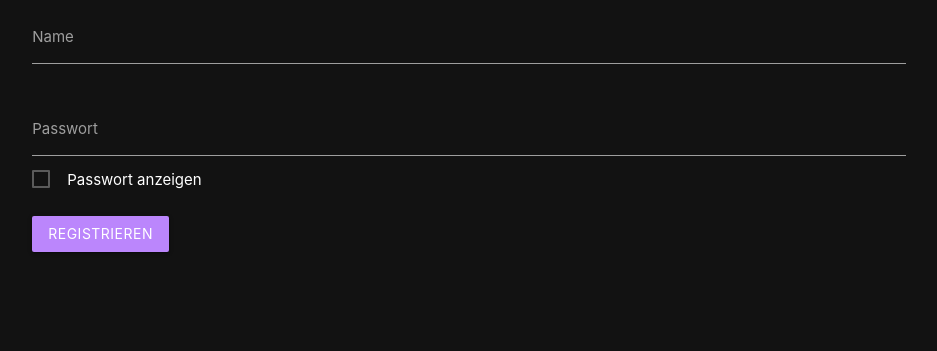
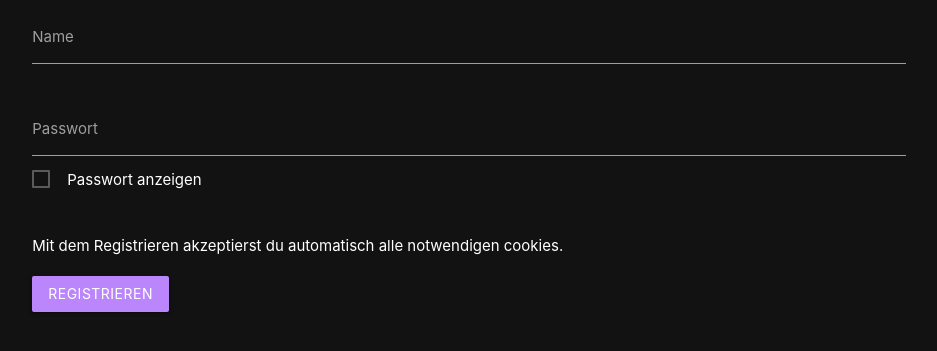
Before and after one commit to ArtrenH/VPlan_Website, a Flask app: page /signup in a window 1280 px wide. Shown: the part 151-502 px from the top of the page, without its empty margins (171-1108 px from the left). Run offline with Flask 2, Linux system fonts and the light colour scheme; data that the repository does not hold is empty; some web fonts are replaced.

Commit message:
cookie notice

```diff
--- a/templates/signup.html
+++ b/templates/signup.html
@@ -18,6 +18,7 @@
             <input type="checkbox" onclick="togglePasswordVisibility()">
             <span>Passwort anzeigen</span>
         </label>
+        <p class="col s12">Mit dem Registrieren akzeptierst du automatisch alle notwendigen cookies.</p>
         <input type='submit' name='submit' value="Registrieren" class="btn waves-effect login-btn">
     </div>
 </form>
```
